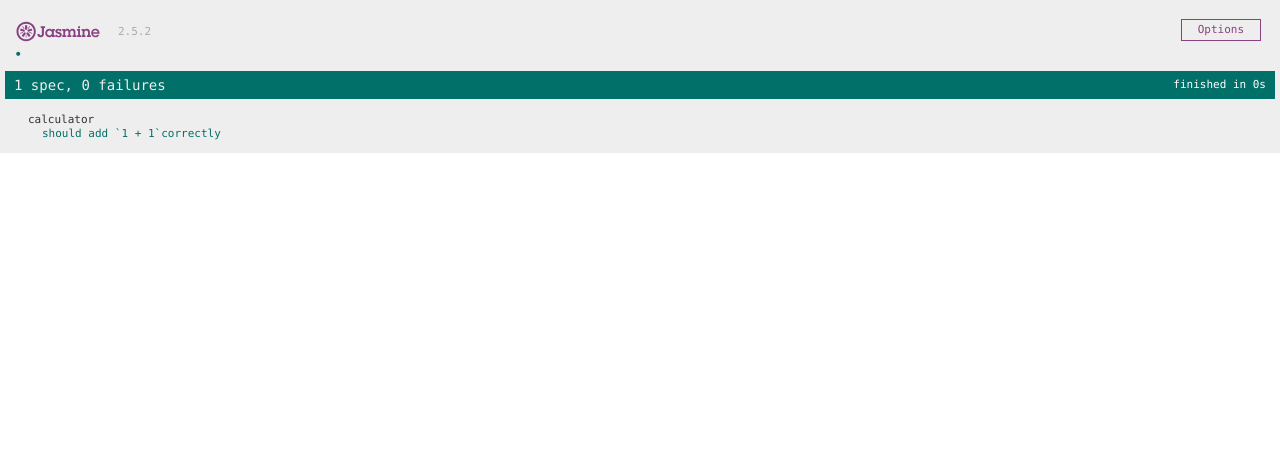
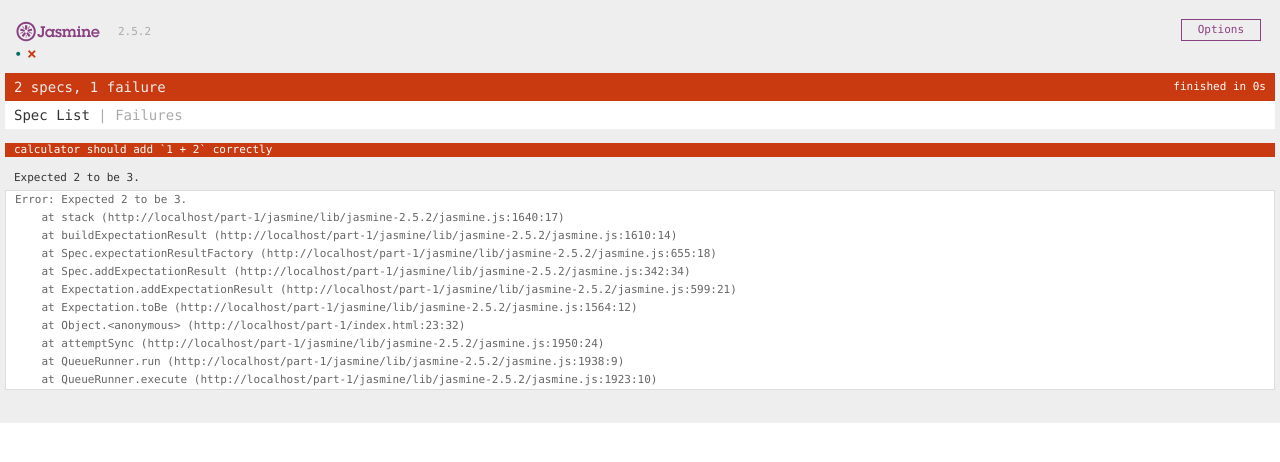
Before and after one commit to mrwizard82d1/get-started-unit-testing-ngjs, a plain HTML site: page part-1/index.html in a window 1280 px wide. Drawn offline with Linux system fonts and the light colour scheme.

Commit message:
Refactor - red test!
I must fix the hard-coded value.

```diff
--- a/part-1/index.html
+++ b/part-1/index.html
@@ -19,6 +19,9 @@ describe('calculator', function() {
 	it('should add `1 + 1`correctly', function() {
 		expect(calculator.sum(1, 1)).toBe(2);
 	});
+	it('should add `1 + 2` correctly', function() {
+		expect(calculator.sum(1, 2)).toBe(3);
+	});
 });
 	</script>
 </html>
```
